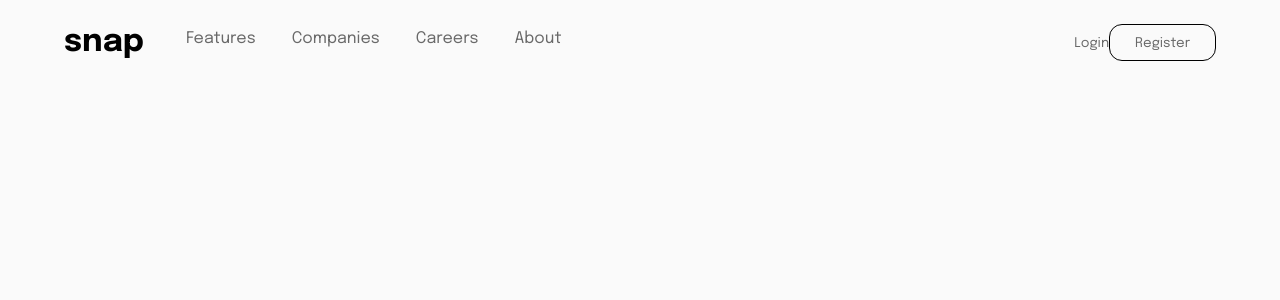
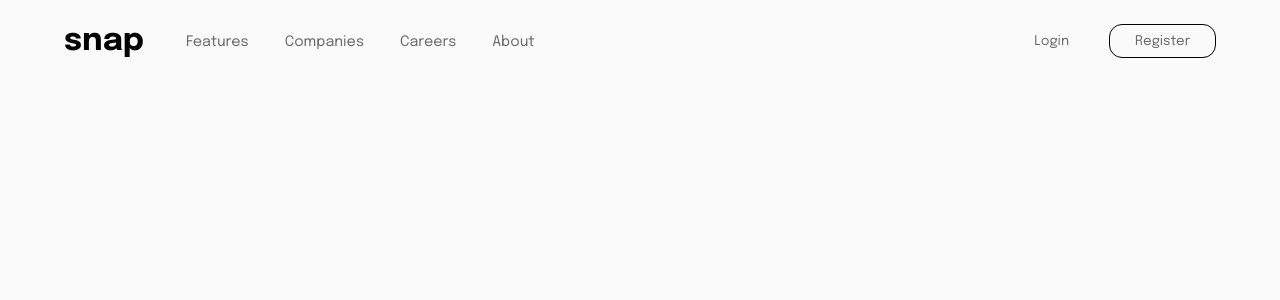
Before and after one commit to LorryAfriyie/intro-section-with-dropdown-navigation, a React (Vite) app: page / in a window 1280 px wide. Shown: the top 300 px of the page. Built offline with nearby package versions, Linux system fonts and the light colour scheme.

Commit message:
Navbar styling
Adjusting navbar item spacing the media query views for different device screen sizes.

```diff
--- a/src/scss/navbar.scss
+++ b/src/scss/navbar.scss
@@ -15,11 +15,11 @@
     display: flex;
     width: 100%;
 
-    @media (width < 50em) {
+    @media (width < 40em) {
       flex-direction: column;
     }
 
-    @media (width < 50em) {
+    @media (width < 40em) {
       background: hsl(0, 0%, 98%);
       position: fixed;
       inset: 0;
@@ -35,7 +35,7 @@
     display: flex;
     gap: 1rem;
 
-    @media (width < 50em) {
+    @media (width < 40em) {
       flex-direction: column;
       margin-right: auto;
       padding-left: 1.25rem;
@@ -46,7 +46,10 @@
   &__item {
     display: inline-block;
     padding: 0px 10px;
-    margin-block-end: 0.5rem;
+
+    @media (width < 40em) {
+      margin-block-end: 0.5rem;
+    }
   }
 
   &__link {
@@ -77,13 +80,17 @@
       border: 1px solid black;
       padding: 9px 25px;
       border-radius: 13px;
+
+      @media (min-width: 40em) {
+        margin-left: 2.5rem;
+      }
     }
 
-    @media (min-width: 50em) {
+    @media (min-width: 40em) {
       margin-left: auto;
     }
 
-    @media (width < 50em) {
+    @media (width < 40em) {
       flex-direction: column;
       align-items: flex-start;
       padding: 0 40px 0 23px;
@@ -110,7 +117,7 @@
     cursor: pointer;
     display: none;
 
-    @media (width < 50em) {
+    @media (width < 40em) {
       display: flex;
     }
   }
@@ -131,8 +138,12 @@
       width: 2.5rem;
     }
 
-    @media (width <= 50em) {
+    @media (width <= 40em) {
       display: flex;
     }
   }
+
+  a {
+    font-size: 0.9rem;
+  }
 }
```
